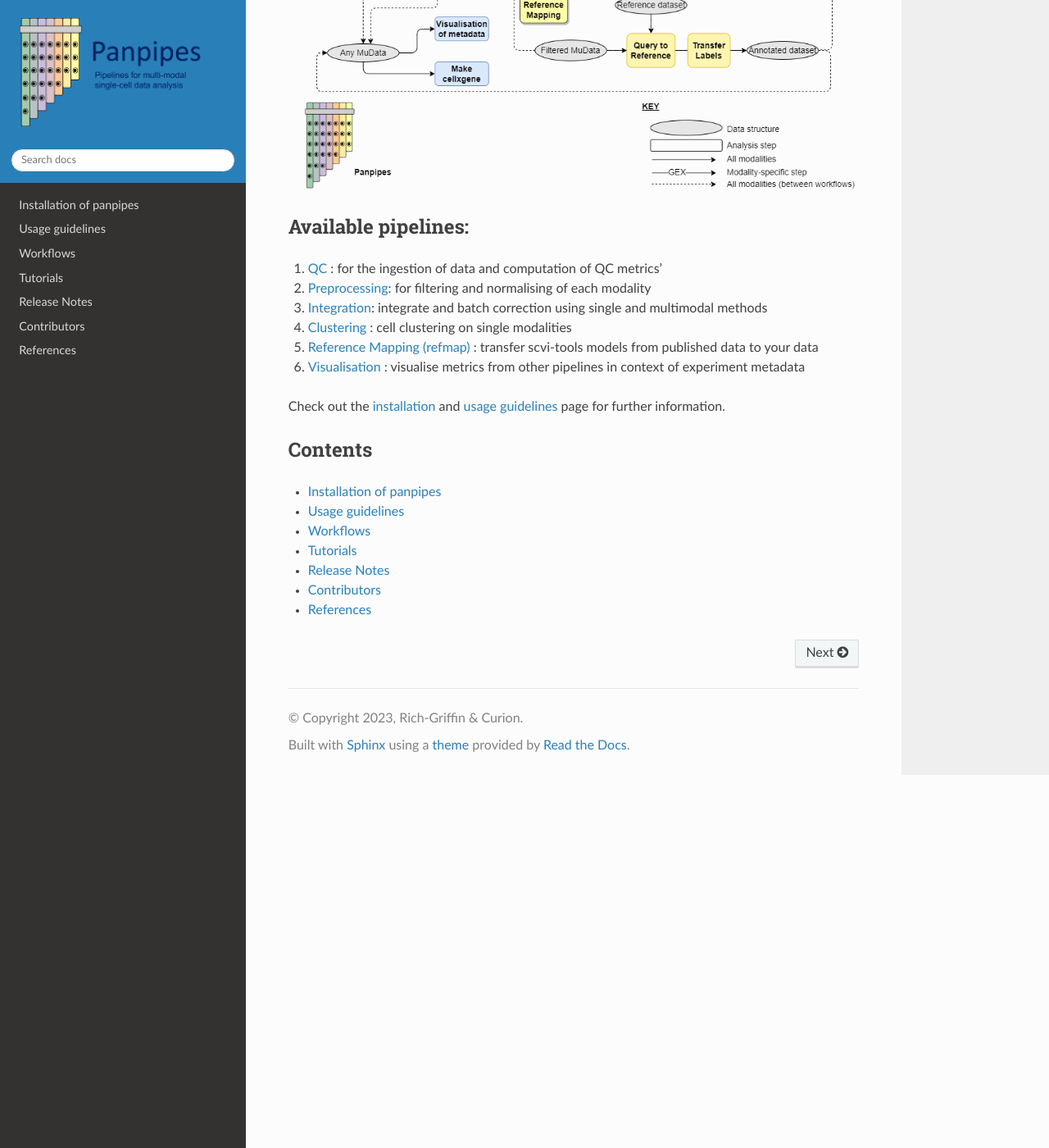
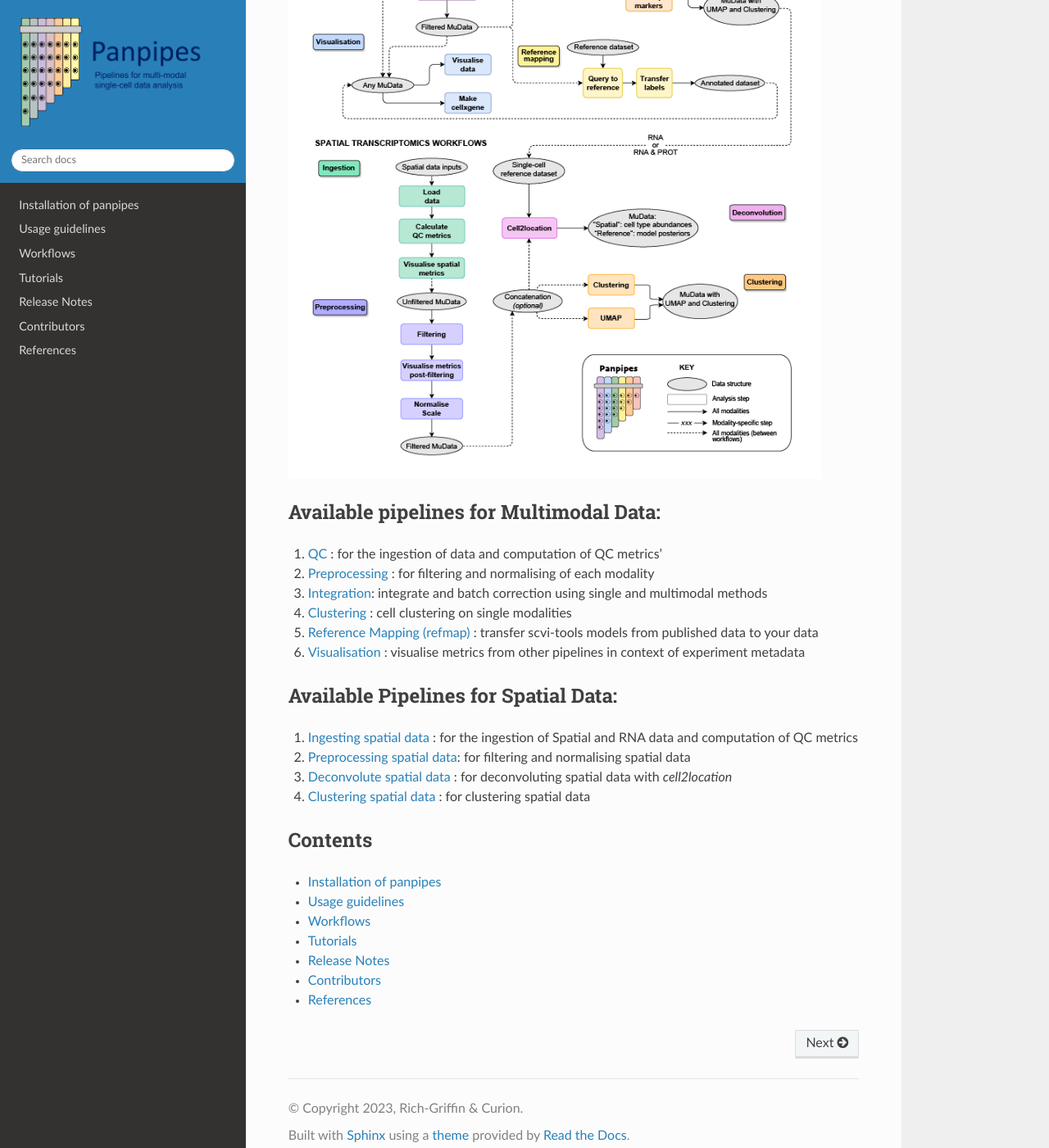
Before and after one commit to bio-la/panpipes-nextflow, a Sphinx documentation site: the page built from docs/index.rst, in a window 1280 px wide and 1400 px high, scrolled down 816 px. Shown: the whole window at 82% size. Built offline with Sphinx 7.4.7 and the Read the Docs theme 2.0.0, drawn with Linux system fonts in a browser that asks for light colours; some of the changed text lies outside the part shown.

Commit message:
update for spatial

```diff
--- a/docs/index.rst
+++ b/docs/index.rst
@@ -15,23 +15,31 @@ What is panpipes?
 Panpipes is a collection of cgat-core/ruffus pipelines to streamline the analysis of multi-modal single cell data.
 Panpipes supports any combination of the following single-cell modalities: scRNAseq, CITEseq, scV(D)Jseq, and scATACseq
 
-.. image:: img/figure1_simplified.drawio.png
-  :width: 750
+Check out the :doc:`installation<install>` and :doc:`usage guidelines<usage/index>` page for further information.
+
+.. image:: img/Panpipes_Figure1_v21024_1.png
+  :width: 650
   :alt: flowchart overview of panpipes single cell pipelines
 
 
-Available pipelines:
+Available pipelines for Multimodal Data:
 --------------------
 
 1. :doc:`workflows/qc` : for the ingestion of data and computation of QC metrics'
-2. :doc:`workflows/preprocess`: for filtering and normalising of each modality
+2. :doc:`workflows/preprocess` : for filtering and normalising of each modality
 3. :doc:`workflows/integration`: integrate and batch correction using  single and multimodal methods
 4. :doc:`workflows/clustering` : cell clustering on single modalities
 5. :doc:`workflows/refmap` : transfer scvi-tools models from published data to your data
 6. :doc:`workflows/vis` : visualise metrics from other pipelines in context of experiment metadata
 
-Check out the :doc:`installation<install>` and :doc:`usage guidelines<usage/index>` page for further information.
 
+Available Pipelines for Spatial Data:
+-----
+
+1. :doc:`workflows/ingest_spatial` :  for the ingestion of Spatial and RNA data and computation of QC metrics
+2. :doc:`workflows/preprocess_spatial`: for filtering and normalising spatial data
+3. :doc:`workflows/deconvolute_spatial` : for deconvoluting spatial data with `cell2location`
+4. :doc:`workflows/clustering_spatial` : for clustering spatial data
 
 Contents
 --------
--- /dev/null
+++ b/docs/workflows/clustering_spatial.md
@@ -0,0 +1 @@
+# Clustering spatial data
--- /dev/null
+++ b/docs/workflows/deconvolute_spatial.md
@@ -0,0 +1 @@
+# Deconvolute spatial data
--- /dev/null
+++ b/docs/workflows/ingest_spatial.md
@@ -0,0 +1 @@
+# Ingesting spatial data
--- /dev/null
+++ b/docs/workflows/preprocess_spatial.md
@@ -0,0 +1 @@
+# Preprocessing spatial data
```
Also changed, not shown: docs/img/Panpipes_Figure1_v21024_1.png (added), 1 other file.
